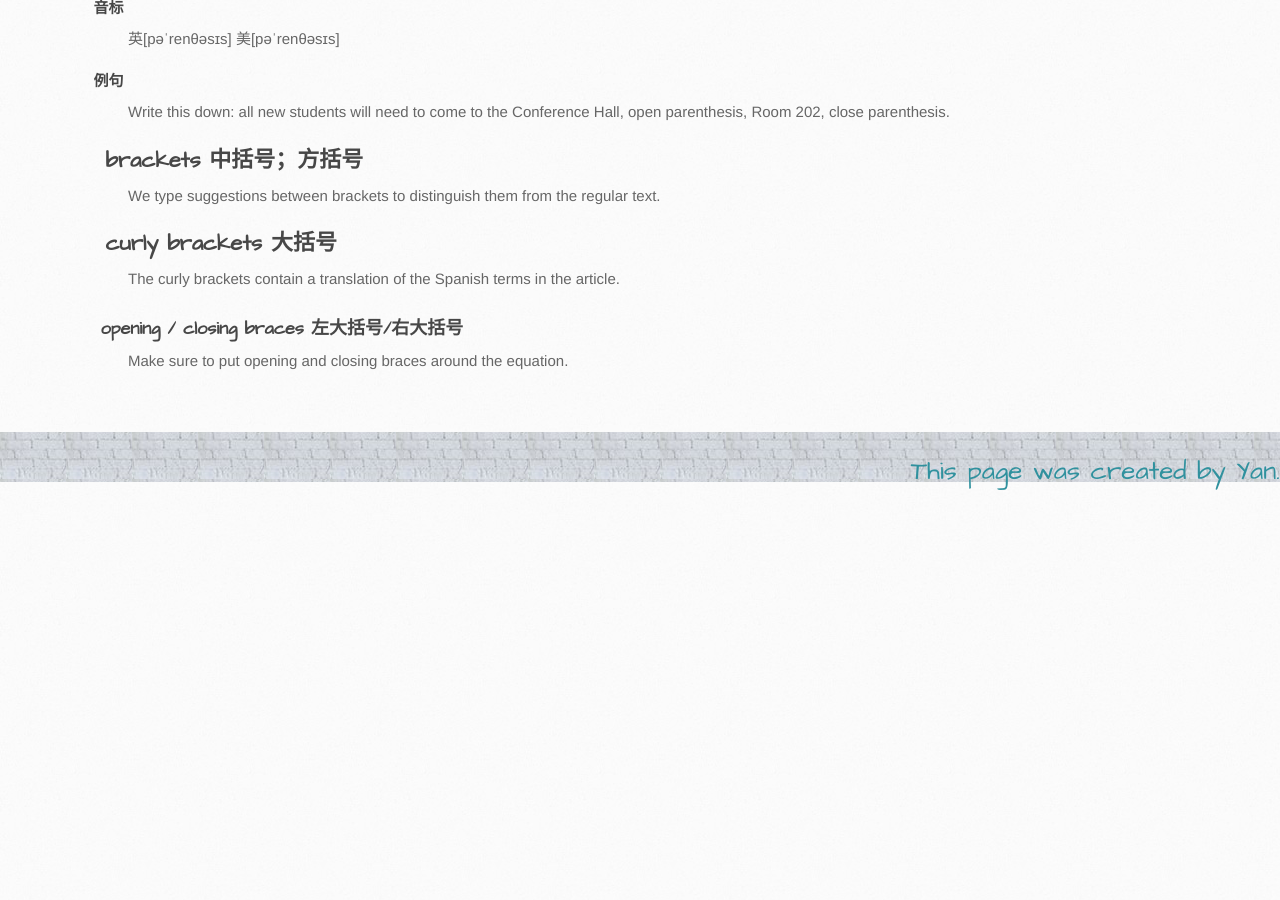
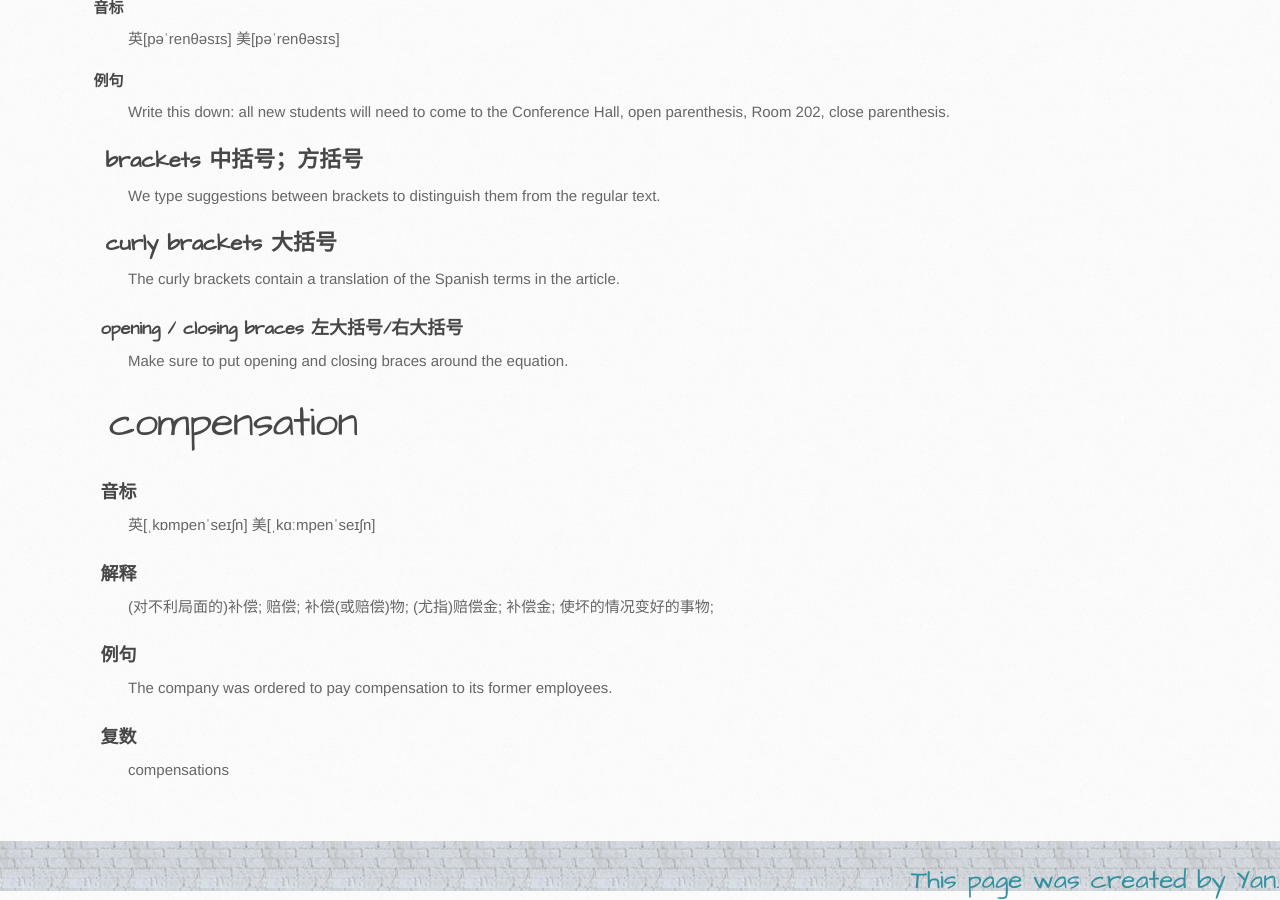
Before and after one commit to itcraftme/itcraftme, a Jekyll site: the page built from docs/me/vocabulary.md, in a window 1280 px wide and 900 px high, scrolled down 1978 px. Built offline with Jekyll 4.4.1, drawn with Linux system fonts in a browser that asks for light colours; our own code applies the rules of GitHub Pages for plain Markdown files; before the commit the page ends 2469 px from its top, so only the background shows below that.

Commit message:
Update vocabulary.md
add 'compensation'

```diff
--- a/docs/me/vocabulary.md
+++ b/docs/me/vocabulary.md
@@ -52,3 +52,13 @@ We type suggestions between brackets to distinguish them from the regular text.
 The curly brackets contain a translation of the Spanish terms in the article.
 ### opening / closing braces 左大括号/右大括号
 Make sure to put opening and closing braces around the equation.
+# compensation
+### 音标
+英[ˌkɒmpenˈseɪʃn]
+美[ˌkɑːmpenˈseɪʃn]
+### 解释
+(对不利局面的)补偿; 赔偿; 补偿(或赔偿)物; (尤指)赔偿金; 补偿金; 使坏的情况变好的事物;
+### 例句
+The company was ordered to pay compensation to its former employees.
+### 复数
+compensations
```
